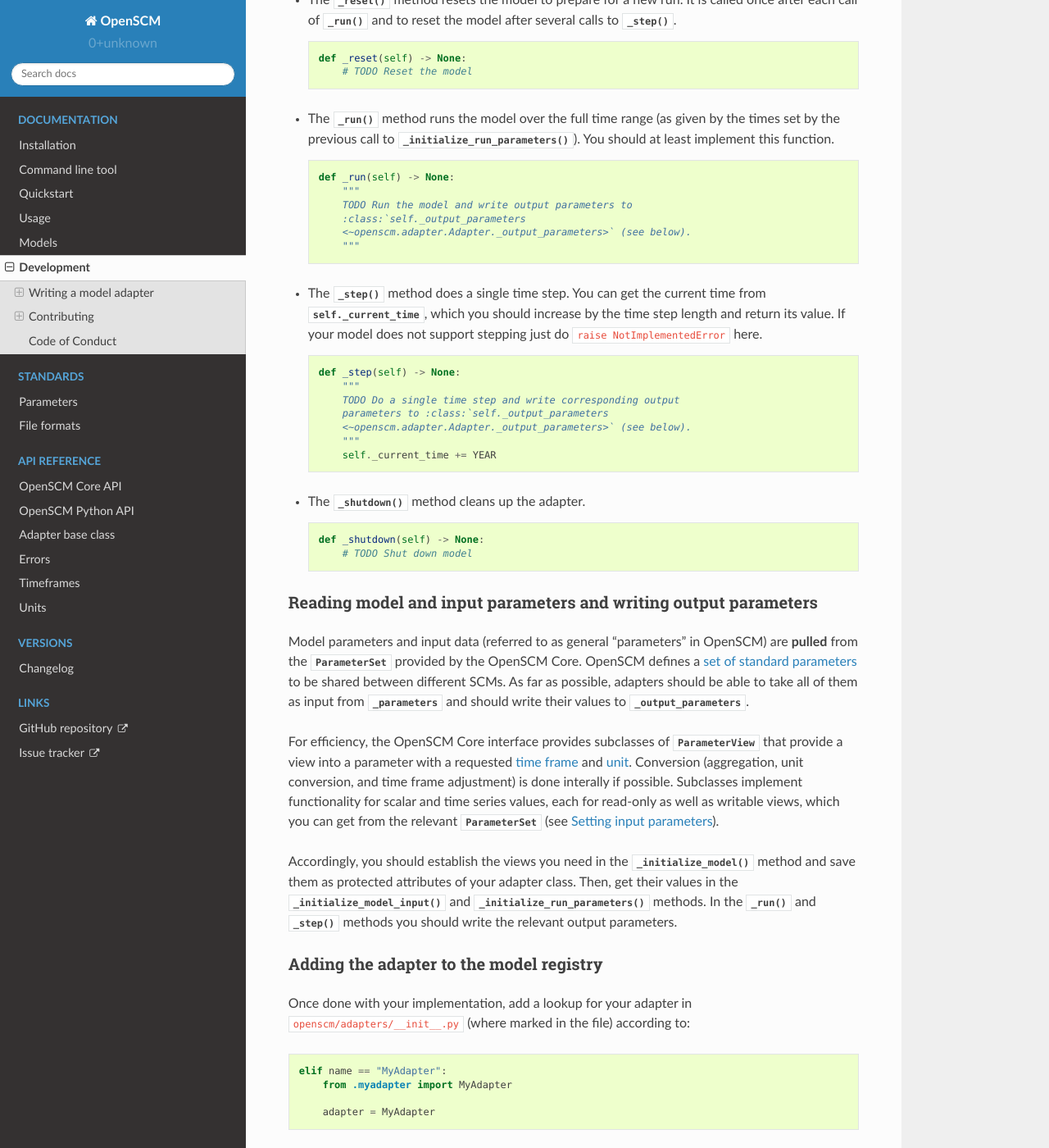
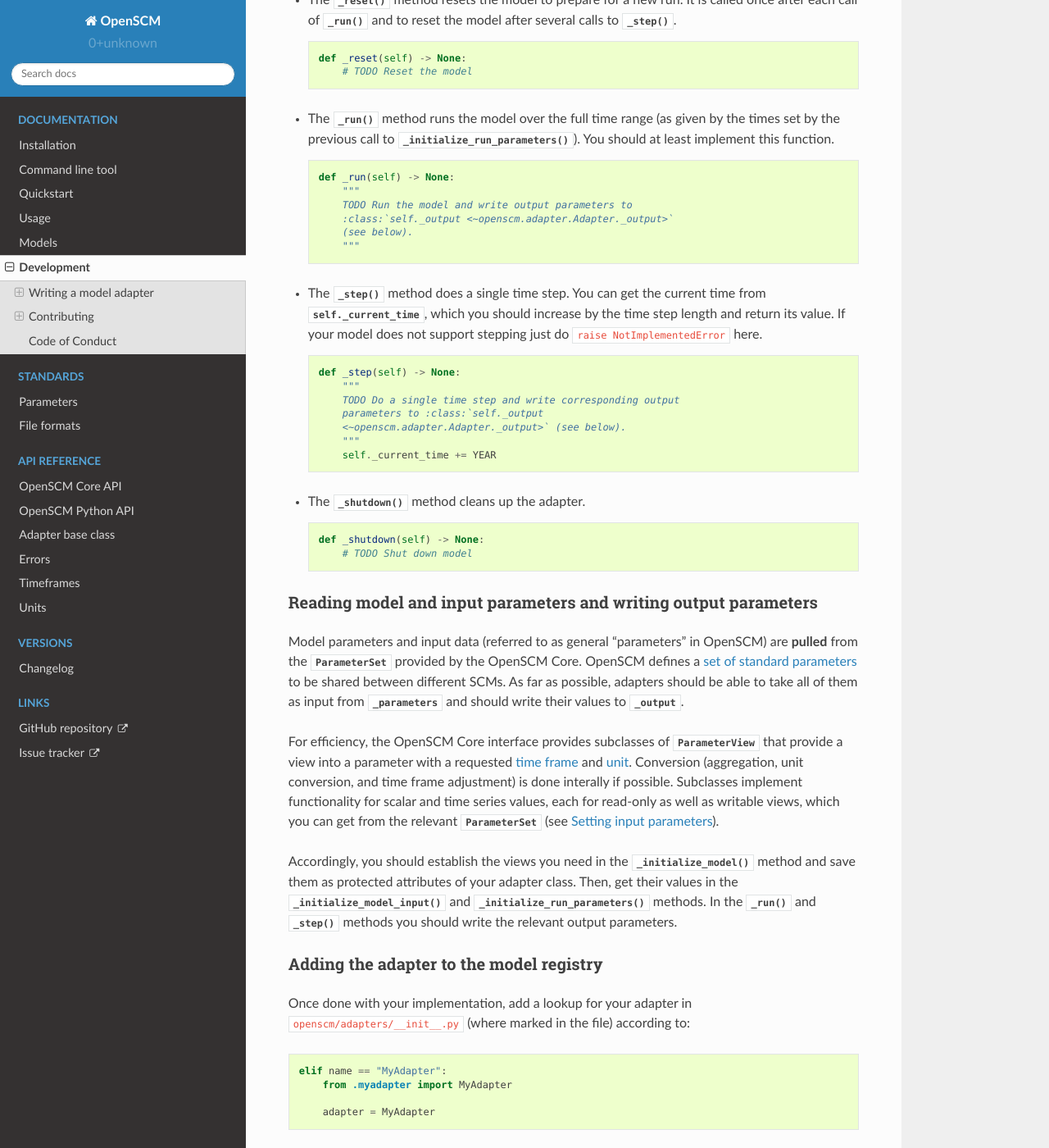
Before and after one commit to openscm/openscm, a Sphinx documentation site: the page built from docs/development.rst, in a window 1280 px wide and 1400 px high, scrolled down 2269 px. Shown: the whole window at 82% size. Built offline with Sphinx 7.4.7 and the Read the Docs theme 2.0.0, drawn with Linux system fonts in a browser that asks for light colours.

Commit message:
Fix documentation

```diff
--- a/docs/development.rst
+++ b/docs/development.rst
@@ -144,8 +144,8 @@ with which adapters should interact is
       def _run(self) -> None:
           """
           TODO Run the model and write output parameters to
-          :class:`self._output_parameters
-          <~openscm.adapter.Adapter._output_parameters>` (see below).
+          :class:`self._output <~openscm.adapter.Adapter._output>`
+          (see below).
           """
 
 - The :func:`~openscm.adapter.Adapter._step` method does a single time
@@ -159,8 +159,8 @@ with which adapters should interact is
       def _step(self) -> None:
           """
           TODO Do a single time step and write corresponding output
-          parameters to :class:`self._output_parameters
-          <~openscm.adapter.Adapter._output_parameters>` (see below).
+          parameters to :class:`self._output
+          <~openscm.adapter.Adapter._output>` (see below).
           """
           self._current_time += YEAR
 
@@ -183,7 +183,7 @@ OpenSCM defines a :ref:`set of standard parameters
 <standard-parameters>` to be shared between different SCMs. As far as
 possible, adapters should be able to take all of them as input from
 :attr:`~openscm.adapter.Adapter._parameters` and should write their
-values to :attr:`~openscm.adapter.Adapter._output_parameters`.
+values to :attr:`~openscm.adapter.Adapter._output`.
 
 For efficiency, the OpenSCM Core interface provides subclasses of
 :class:`~openscm.core.ParameterView` that provide a view into a
```
Also changed, not shown: 1 other file.
